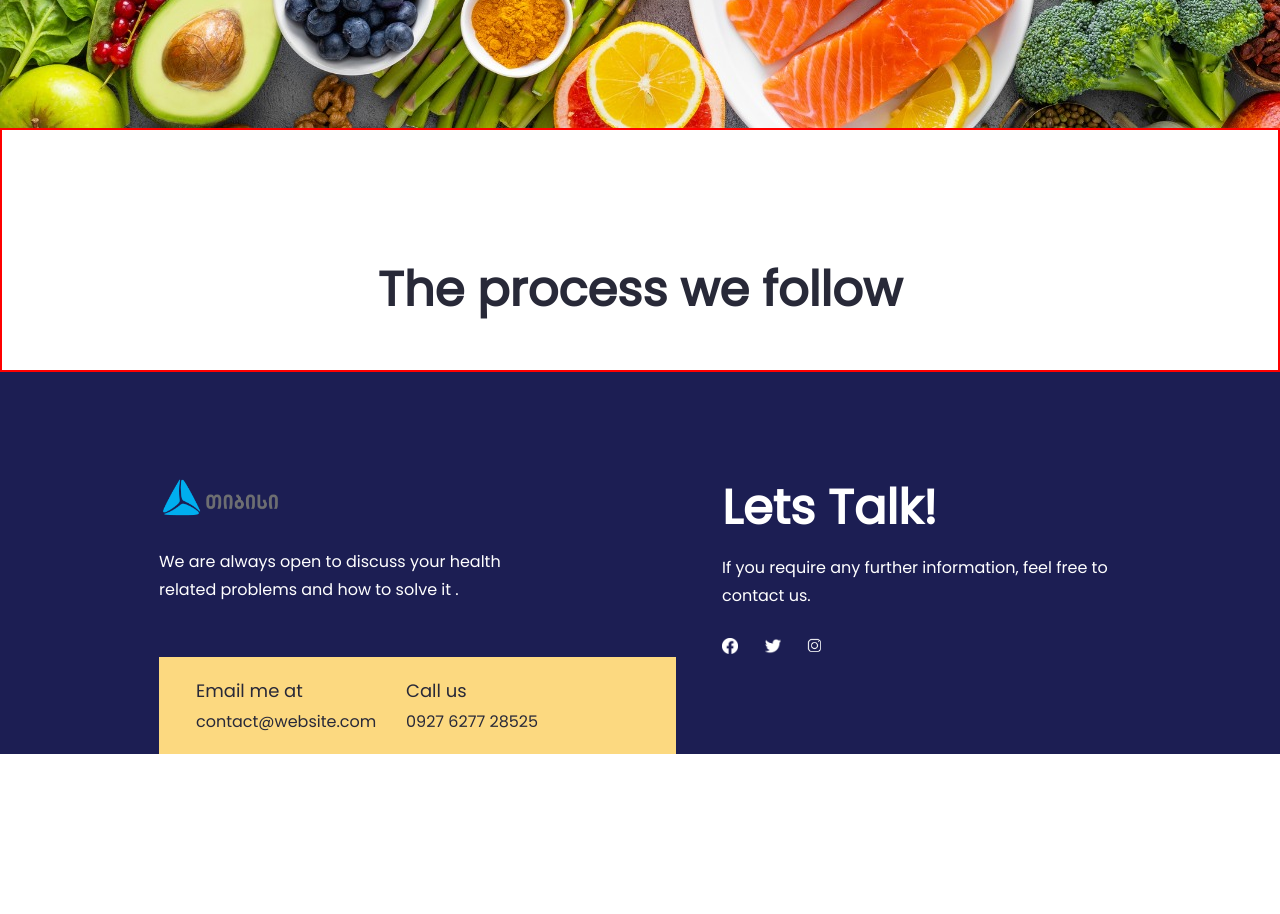
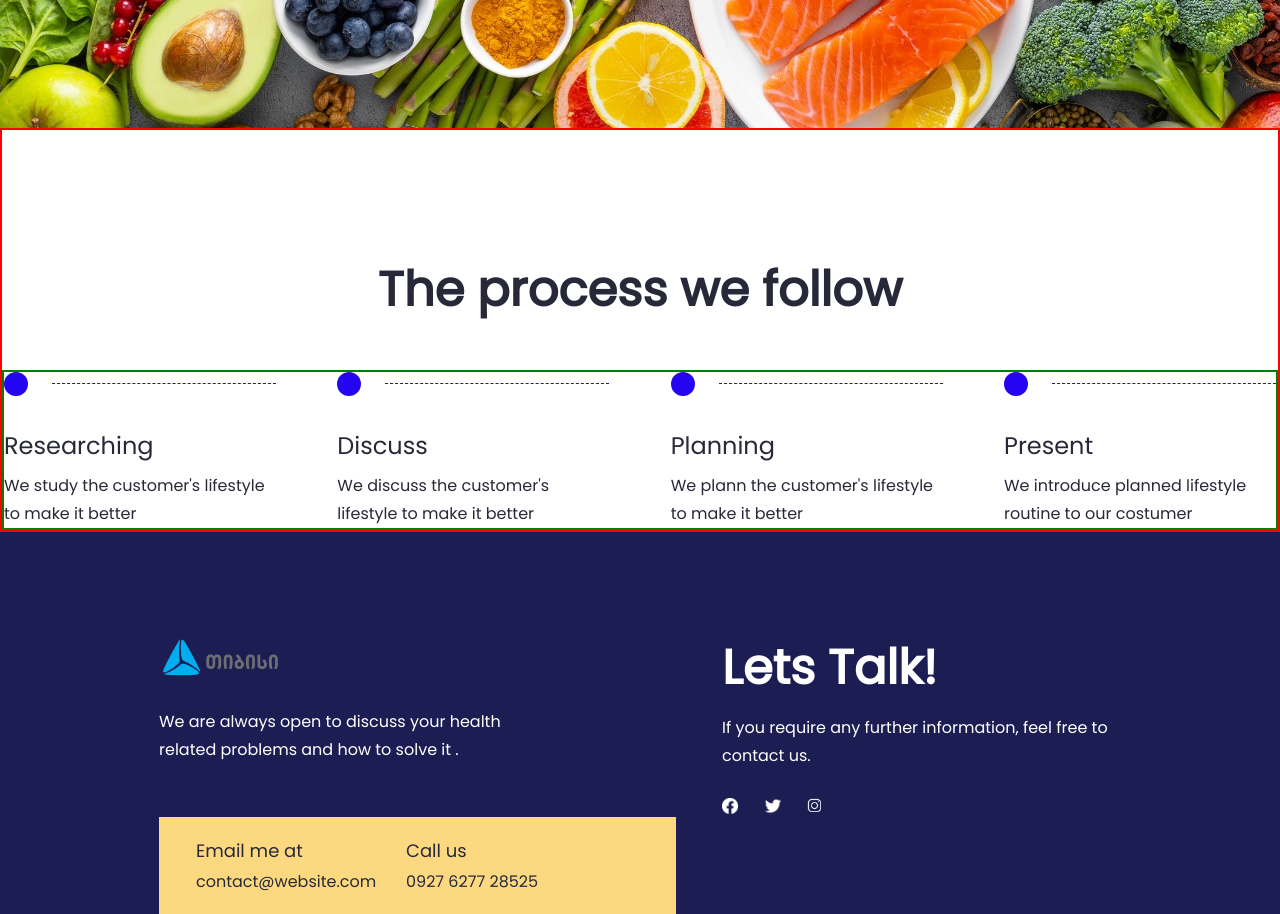
Before and after one commit to TH3ODAS/final-project-ushangi-chkhaidze, a plain HTML site: page pages/AboutUs.html in a window 1280 px wide. Shown: the part 1260-2174 px from the top of the page. Before the commit the page ends 2014 px from the top, so only its background shows below. Drawn offline with Linux system fonts and the light colour scheme.

Commit message:
added section3 in about us

```diff
--- a/pages/AboutUs.html
+++ b/pages/AboutUs.html
@@ -54,6 +54,43 @@
         </section>
         <section class="absu-s-3">
             <h2>The process we follow</h2>
+            <div class="card-wrapper">
+                <div class="card">
+                    <div>
+                        <div class="circle"></div>
+                        <div class="dot"></div>
+                    </div>
+                    <h3>Researching</h3>
+                    <p>We study the customer's lifestyle to make it better</p>
+                </div>
+                <div class="card">
+                    <div>
+                        <div class="circle"></div>
+                        <div class="dot"></div>
+                    </div>
+                    <h3>Discuss</h3>
+                    <p>We discuss the customer's lifestyle to make it better</p>
+                </div>
+                <div class="card">
+                    <div>
+                        <div class="circle"></div>
+                        <div class="dot"></div>
+                    </div>
+                    <h3>Planning</h3>
+                    <p>We plann the customer's lifestyle to make it better</p>
+                </div>
+                <div class="card">
+                    <div>
+                        <div class="circle"></div>
+                        <div class="dot"></div>
+                    </div>
+                    <h3>Present</h3>
+                    <p>We introduce planned lifestyle routine to our costumer</p>
+                </div>
+            </div>
+        </section>
+        <section>
+
         </section>
     </main>
     <footer>
--- a/scss/aboutus/_abus-section3.scss
+++ b/scss/aboutus/_abus-section3.scss
@@ -3,6 +3,7 @@
     border: 2px solid red;
     padding-top: 128px;
     justify-content: center;
+    flex-direction: column;
     h2{
         font-family: Poppins;
         font-size: 48px;
@@ -10,6 +11,57 @@
         font-weight: 600;
         line-height: 64px;
         color: $DarkBlue;
+        margin: 0 auto;
         margin-bottom: 48px;
     }
+    .card-wrapper{
+        width: 100%;
+        border: 2px solid green;
+        display: flex;
+        flex-wrap: wrap;
+        justify-content: space-between;
+        .card{
+            max-width: 272px;
+            width: 100%;
+            display: flex;
+            flex-direction: column;
+            &>div{
+                display: flex;
+                align-items: center;
+                margin-bottom: 32px;
+                .circle{
+                    width: 24px;
+                    height: 24px;
+                    border-radius: 50%;
+                    background-color: $RoyalBlue;
+                    margin-right: 24px;
+                }
+                .dot{
+                    border: 1px dashed $RoyalBlue;
+                    width: 224px;
+                    height: 2px;
+                    border-left: none;
+                    border-right: none;
+                    border-bottom: none;
+                }
+             }
+            h3{
+                font-family: Poppins;
+                font-size: 24px;
+                font-style: normal;
+                font-weight: 500;
+                line-height: 36px;
+                margin-bottom: 8px;
+                color: $DarkBlue;
+            }
+            p{
+                font-family: Poppins;
+                font-size: 16px;
+                font-style: normal;
+                font-weight: 400;
+                line-height: 28px;
+                color: $DarkBlue;
+            }
+        }
+    }
 }
```
Also changed, not shown: css/global.css, 1 other file.
